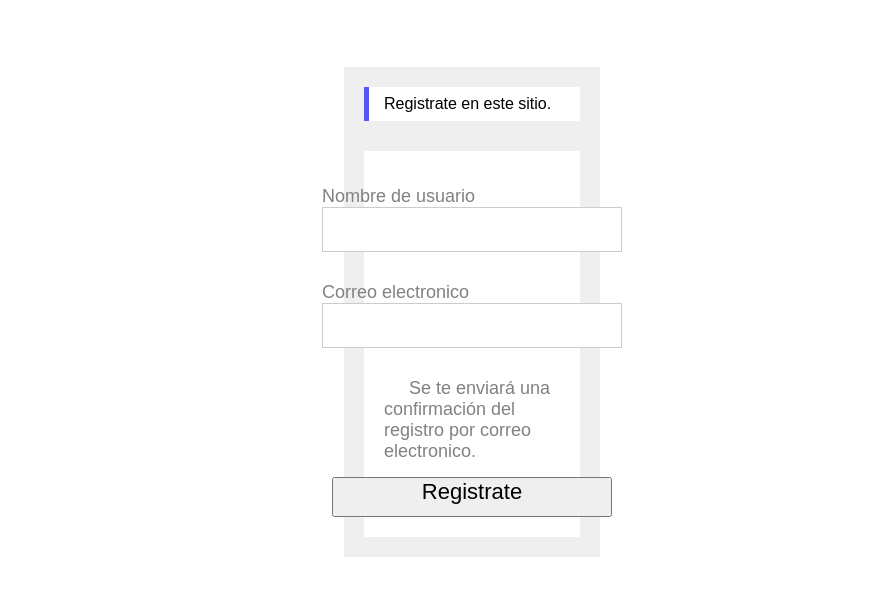
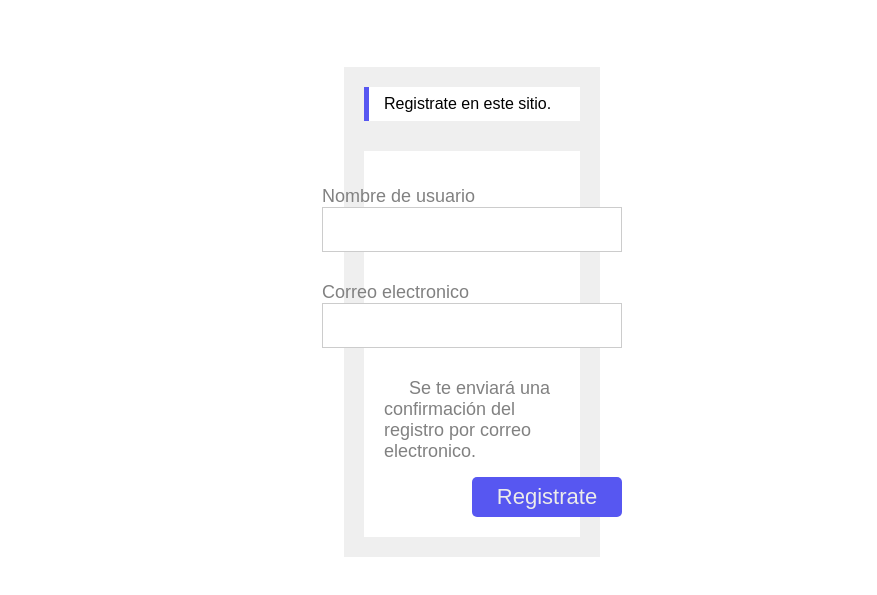
Before and after one commit to CriisUx/OrdinorioSegundoParcial, a plain HTML site: page alta.html in a window 1280 px wide. Shown: the part 87-682 px from the top of the page, without its empty margins (201-1078 px from the left). Drawn offline with Linux system fonts and the light colour scheme.

Commit message:
examen terminado

```diff
--- a/css/alta.css
+++ b/css/alta.css
@@ -62,12 +62,17 @@
 }
 
 .campos button{
-    width: 280px;
+    width: 150px;
     height: 40px;
     display: flex;
     font-size: 22px;
-    margin-left: auto 10px auto 5px;
+    margin-left: 150px;
     text-align: center;
     justify-content: center;
-
+    padding: 7px 15px;
+    background-color: rgb(87, 87, 241);
+    color: rgb(236, 236, 234);
+    border: none;
+    border-radius: 5px;
+    cursor: pointer;
 }
```
